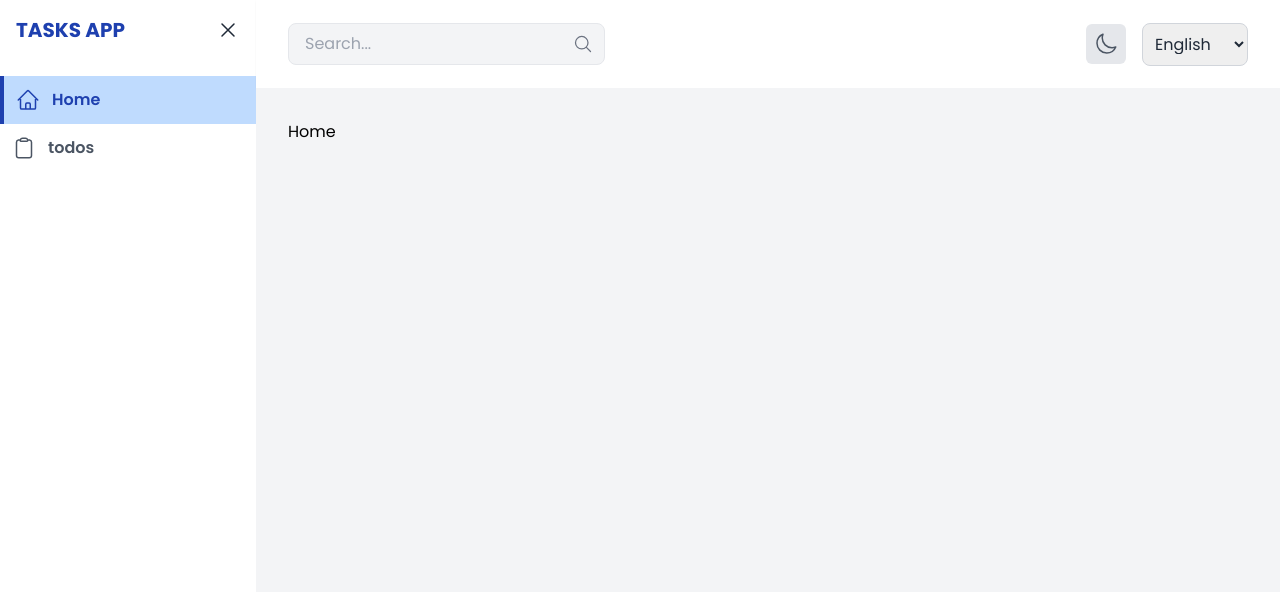
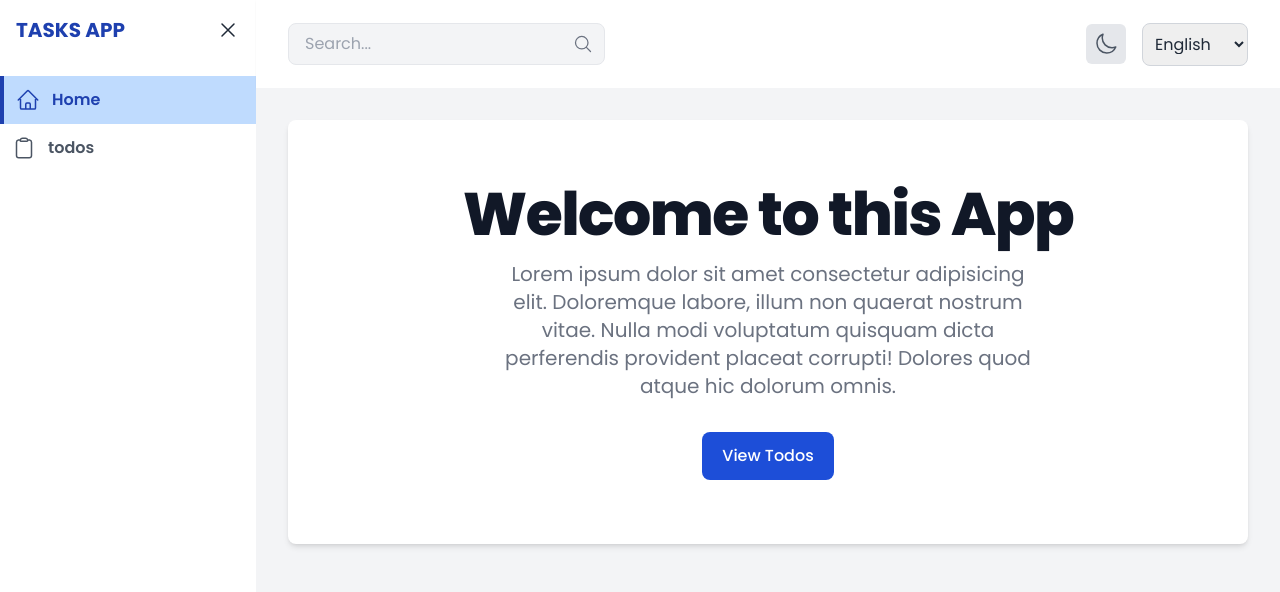
Before and after one commit to Lambertn33/ab-todos-app, a React (Vite) app: page / in a window 1280 px wide. Shown: the top 592 px of the page. Built offline with nearby package versions, Linux system fonts and the light colour scheme; no server answers.

Commit message:
feat: update home page

```diff
--- a/src/components/todos/TodosHeader.tsx
+++ b/src/components/todos/TodosHeader.tsx
@@ -28,7 +28,6 @@ const TodosHeader = () => {
           {t("todos.header.from")} {today}
         </span>
       </div>
-
       <div className="flex justify-between items-center">
         <h2 className="text-2xl lg:text-3xl font-bold">
           {t("todos.header.websiteDesign")}
--- a/src/locales/en.json
+++ b/src/locales/en.json
@@ -8,6 +8,10 @@
     "title": "Tasks App",
     "home": "Home",
     "todos": "todos"
+  },
+  "home": {
+    "title": "Welcome to this App",
+    "buttonLink": "View Todos"
   },
   "todos": {
     "header": {
--- a/src/locales/fr.json
+++ b/src/locales/fr.json
@@ -8,6 +8,10 @@
     "title": "App de taches",
     "home": "Accueil",
     "todos": "tâches"
+  },
+  "home": {
+    "title": "Bienvenue sur cette application",
+    "buttonLink": "Afficher les tâches"
   },
   "todos": {
     "header": {
--- a/src/pages/Home.tsx
+++ b/src/pages/Home.tsx
@@ -1,8 +1,43 @@
 import { useTranslation } from "react-i18next";
+import { Link } from "react-router-dom";
+
+import { useTheme } from "@/context/ThemeContext";
 
 const Home = () => {
   const { t } = useTranslation();
-  return <div>{t("sidebar.home")}</div>;
+  const { isDarkMode } = useTheme();
+
+  return (
+    <section
+      className={`${
+        isDarkMode ? "bg-primaryDark" : "bg-white"
+      } dark:bg-gray-900 rounded-lg shadow-md flex justify-center items-center`}
+    >
+      <div className="py-8 px-4 mx-auto max-w-screen-xl text-center lg:py-16">
+        <h1
+          className={`mb-4 text-3xl font-extrabold tracking-tight leading-none ${
+            isDarkMode ? "text-white" : "text-gray-900"
+          } md:text-5xl lg:text-6xl`}
+        >
+          {t("home.title")}
+        </h1>
+        <p className="mb-8 text-lg font-normal text-gray-500 lg:text-xl sm:px-16 lg:px-48 dark:text-gray-400">
+          Lorem ipsum dolor sit amet consectetur adipisicing elit. Doloremque
+          labore, illum non quaerat nostrum vitae. Nulla modi voluptatum
+          quisquam dicta perferendis provident placeat corrupti! Dolores quod
+          atque hic dolorum omnis.
+        </p>
+        <div className="flex flex-col space-y-4 sm:flex-row sm:justify-center sm:space-y-0">
+          <Link
+            to="/todos"
+            className="inline-flex justify-center items-center py-3 px-5 text-base font-medium text-center text-white rounded-lg bg-blue-700 hover:bg-blue-800 focus:ring-4 focus:ring-blue-300 dark:focus:ring-blue-900"
+          >
+            {t("home.buttonLink")}
+          </Link>
+        </div>
+      </div>
+    </section>
+  );
 };
 
 export default Home;
```
